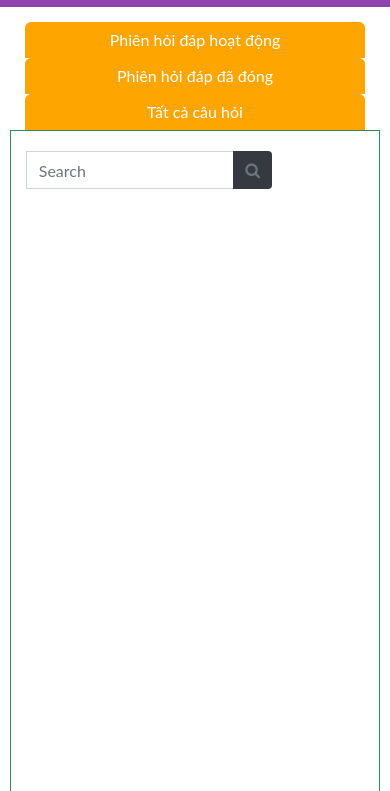
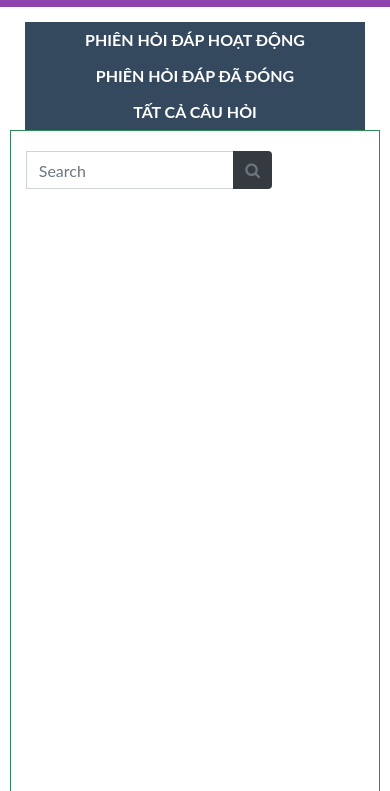
Before and after one commit to thainquet/btlweb, a website: page public/view/home.html in a window 390 px wide. Shown: the part 53-844 px from the top of the page. Drawn offline with nearby package versions, Linux system fonts and the light colour scheme.

Commit message:
update ui

```diff
--- a/public/css/main.css
+++ b/public/css/main.css
@@ -2,6 +2,9 @@ html, body {
   height: 100%;
 }
 
+body {
+  font-family: 'Courier New', Courier, monospace;
+}
 .bg-violet {
   background-color: #8e44ad;
 }
@@ -1387,7 +1390,6 @@ footer {
   width: 95%;
   margin-top: 15px;
   /* border: 1px solid black; */
-
 }
 .content-page__main {
   margin-top: 0px;
@@ -1400,14 +1402,20 @@ footer {
   height: 100%;
   color: white;
   padding: 6px;
-  background-color: orange;
+  background-color: #34495e;
   text-align: center;
+  font-weight: bold;
   border-top-left-radius: 6px;
   border-top-right-radius: 6px;
   cursor: pointer;
 }
 .content-page__tag:hover{
   background-color: red;
+}
+@media screen and (max-width: 768px) {
+  .content-page__tag {
+    border-radius:  0;
+  }
 }
 .content-page__pagination {
   display: flex;
--- a/public/view/home.html
+++ b/public/view/home.html
@@ -94,89 +94,22 @@
     </div>
   </div>
 
-  <!-- <div class="container-fluid contentHome contentPage">
-    <div class="col-md-12 centerForTimeline">
-      <div class="contentCenterTimeline">
-        <div class="col-md-12 titleHomePage">
-          <h1>
-            <span class="titleForHomeBar info-1">
-              DANH SÁCH PHIÊN HỎI ĐÁP HOẠT ĐỘNG
-            </span>
-          </h1>
-        </div>
 
-        <div class="row listTimelinePart">
-
-          <div class="row searchListTimeline">
-            <div class="col-sm-4">
-              <div class="btn-group btn-group-sm dropdown floating-action-button">
-
-                <a class="btn btn-sm btn-info dropdown-toggle btn-call-menu" data-toggle="dropdown" aria-haspopup="true"
-                  aria-expanded="false">
-                  <i class="fa fa-bars"></i>
-                </a>
-
-                <ul class="dropdown-menu dropdown-menu-left dropdown-content">
-
-                  <li class="dropdown-item activeAdvance dropdown-cusor" data-id="2" onclick="showEvent()">
-                    Phiên hỏi đáp hoạt động
-                  </li>
-
-                  <li class="dropdown-item dropdown-cusor" data-id="3">
-                    Phiên hỏi đáp đã đóng
-                  </li>
-
-                  <li class="dropdown-item dropdown-cusor" data-id="1">
-                    Tất cả câu hỏi
-                  </li>
-
-                </ul>
-              </div>
-            </div>
-
-            <div class="col-sm-4">
-            </div>
-
-            <div class="col-sm-4 col-right-align" style="padding-right: 0">
-              <div class="input-group float-right custom-search-form">
-                <input type="text" class="form-control" placeholder="Search">
-                <div class="input-group-append">
-                  <button class="btn btn-outline-secondary bg-dark" type="button"><i class="fa fa-search"></i></button>
-                </div>
-              </div>
-            </div>
-
-          </div>
-
-        </div>
-        <div>
-
-        </div> -->
-         <!-- <nav id="paginationHome">
-          <ul class="pagination">
-            <li class="page-item justify-content-right  border border-secondary">
-              <a class="page-link" href="#">Next<span aria-hidden="true">&rarr;</span></a>
-            </li>
-          </ul>
-        </nav>
-      </div>
-    </div>
-  </div>  -->
   <div class="container-fluid content-page__header">
     <div class="row">
       <div class="col-md-3">
         <div class="content-page__tag">
-          Phiên hỏi đáp hoạt động
+          PHIÊN HỎI ĐÁP HOẠT ĐỘNG
         </div>
       </div>
       <div class="col-md-3">
         <div class="content-page__tag">
-          Phiên hỏi đáp đã đóng
+          PHIÊN HỎI ĐÁP ĐÃ ĐÓNG
         </div>
       </div>
       <div class="col-md-3">
         <div class="content-page__tag">
-          Tất cả câu hỏi
+          TẤT CẢ CÂU HỎI
         </div>
       </div>
     </div>
```
